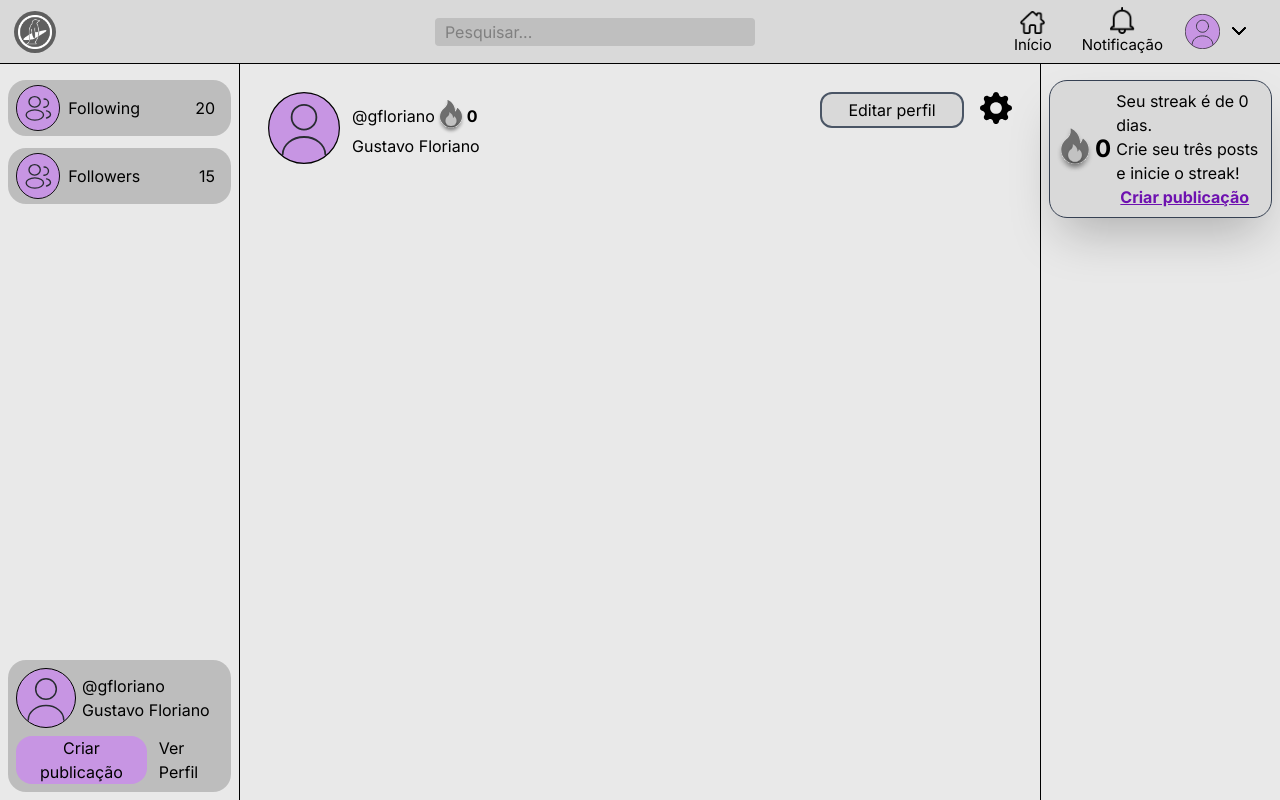
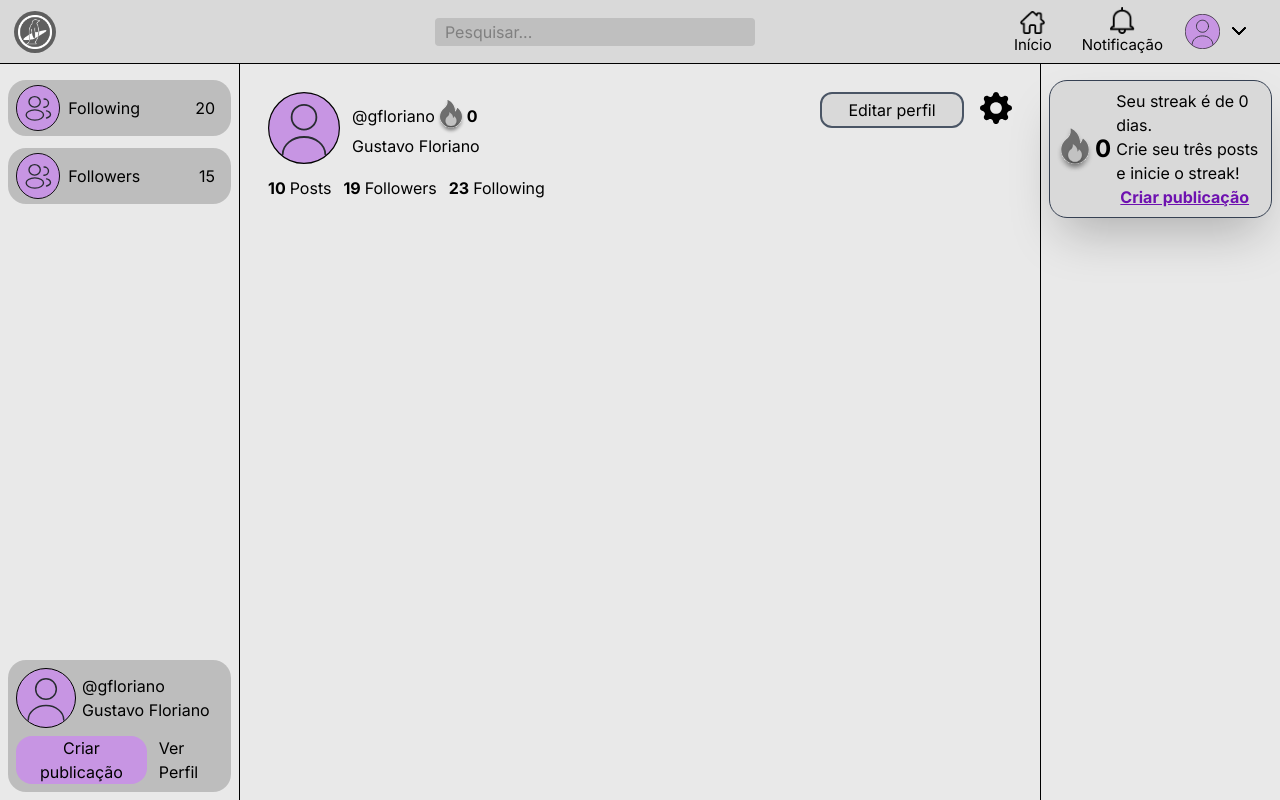
Before and after one commit to catolica-faculdade/pinguin-project, a React (Vite) app: page /profile in a window 1280 px wide. Built offline with nearby package versions, Linux system fonts and the light colour scheme.

Commit message:
feat: add prfoile info numbers

```diff
--- a/src/Pages/Profile.jsx
+++ b/src/Pages/Profile.jsx
@@ -8,6 +8,9 @@ function Profile() {
     const username = '@gfloriano';
     const userFullname = 'Gustavo Floriano';
     const streak = 0;
+    const postsNumber = 10;
+    const followers = 19;
+    const following = 23;
 
 
     return (
@@ -17,7 +20,7 @@ function Profile() {
             <section className='flex bg-user-icon pt-[8vh] h-dvh'>
             <LeftMenu/>
             <div className='w-full md:w-2/3 p-7'>
-                <div className='user-header'>
+                <div className='flex flex-col gap-3'>
                     <div className='flex justify-between'>
                         <div className='flex items-center gap-3'>
                             <div className='pointer-events-none select-none w-18'>
@@ -44,6 +47,11 @@ function Profile() {
                             </div>
                         </div>
                     </div>
+                    <div className='flex gap-3'>
+                        <div className='flex gap-1'> <p className='font-bold'>{postsNumber}</p> <p>Posts</p> </div>
+                        <div className='flex gap-1'> <p className='font-bold'>{followers}</p> <p>Followers</p> </div>
+                        <div className='flex gap-1'> <p className='font-bold'>{following}</p> <p>Following</p> </div>
+                    </div>
                 </div>
                 <div className='posts'>
 
```
